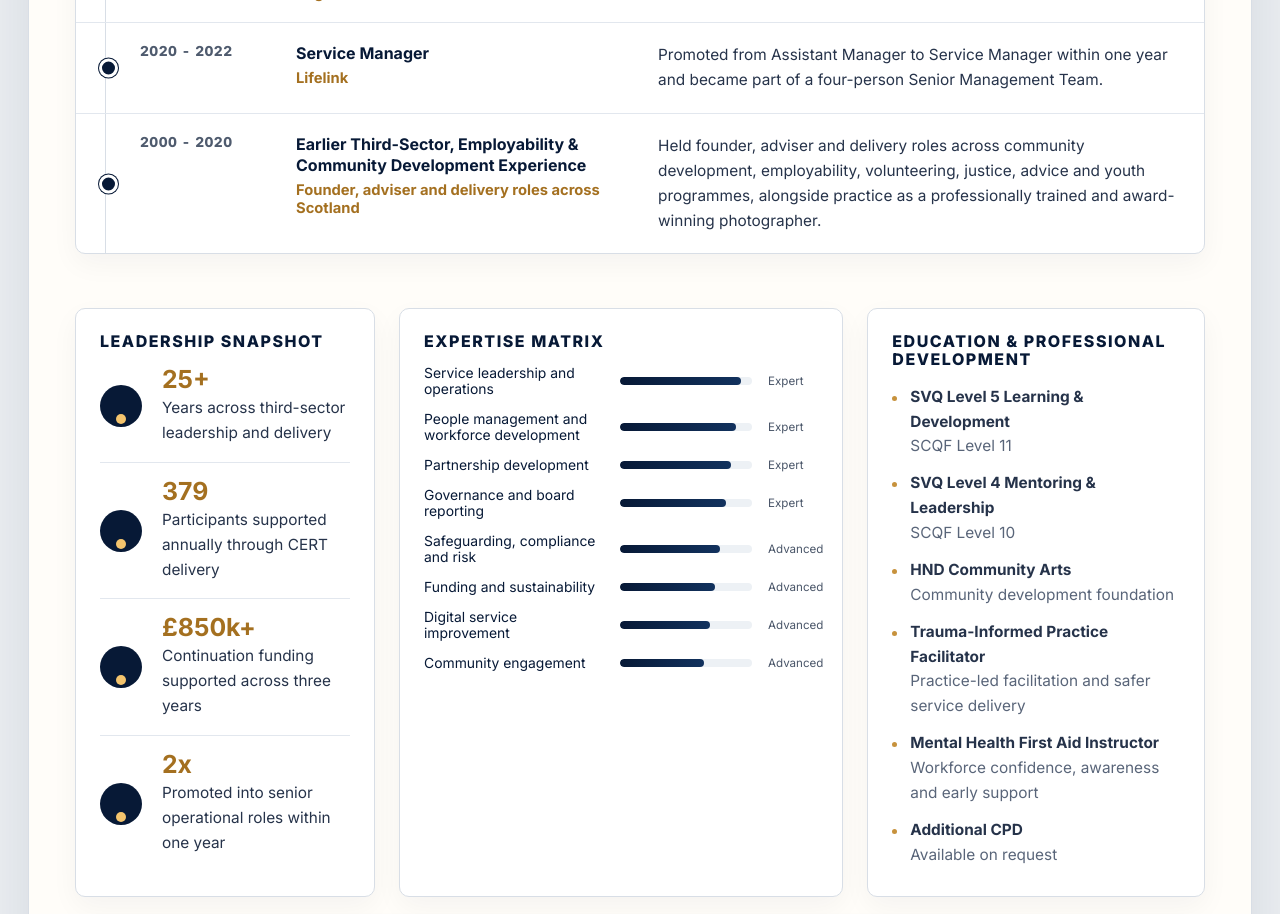
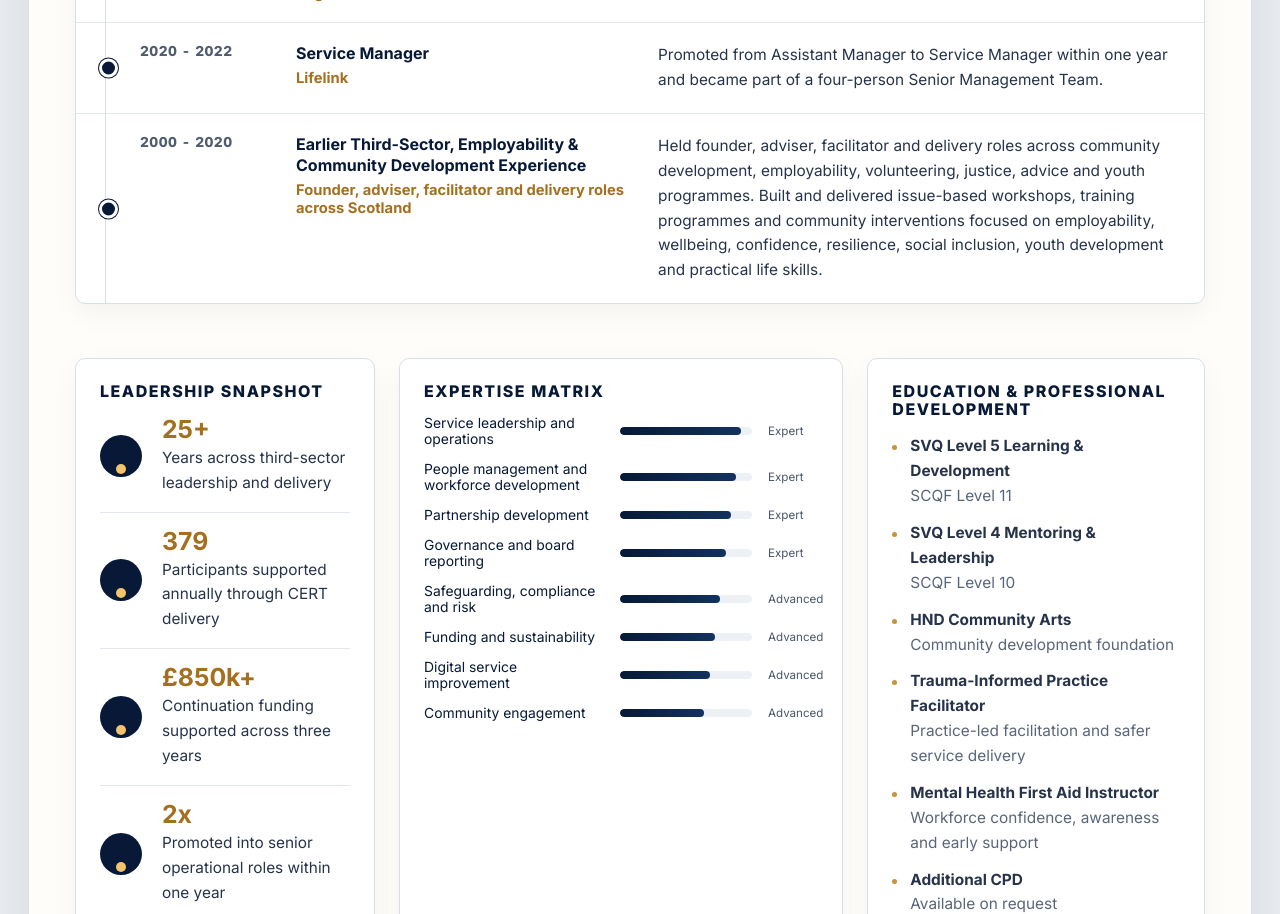
Before and after one commit to Mcsnappy-maker/executive-dossier, a Next.js app: page / in a window 1280 px wide. Shown: the part 1960-2874 px from the top of the page. Built offline with nearby package versions, Linux system fonts and the light colour scheme.

Commit message:
Expand earlier community development experience

```diff
--- a/components/InteractiveCVApp.tsx
+++ b/components/InteractiveCVApp.tsx
@@ -155,15 +155,17 @@ const experience = [
   {
     year: "2000 - 2020",
     role: "Earlier Third-Sector, Employability & Community Development Experience",
-    organisation: "Founder, adviser and delivery roles across Scotland",
+    organisation: "Founder, adviser, facilitator and delivery roles across Scotland",
     intro:
-      "Held founder, adviser and delivery roles across community development, employability, volunteering, justice, advice and youth programmes, alongside practice as a professionally trained and award-winning photographer.",
+      "Held founder, adviser, facilitator and delivery roles across community development, employability, volunteering, justice, advice and youth programmes. Built and delivered issue-based workshops, training programmes and community interventions focused on employability, wellbeing, confidence, resilience, social inclusion, youth development and practical life skills.",
     bullets: [
-      "Founded and led Holistic Enterprises Scotland, delivering training, employability, wellbeing and youth development programmes.",
+      "Founded and led Holistic Enterprises Scotland, designing and delivering training, employability, wellbeing and youth development programmes across Scotland.",
+      "Designed and facilitated issue-based workshops and group programmes for young people, vulnerable adults, jobseekers, community groups and justice-sector participants.",
       "Supported volunteer development, governance and safeguarding improvement with Voluntary Action North Lanarkshire.",
-      "Delivered prison-based employability and mentoring programmes within HM Polmont and other justice settings.",
-      "Provided advice, advocacy and employability support through Citizens Advice Bureau and Routes to Work.",
+      "Delivered prison-based employability, mentoring and personal development programmes within HM Polmont and other justice settings.",
+      "Provided advice, advocacy and employability support to vulnerable individuals through Citizens Advice Bureau and Routes to Work.",
       "Built long-term partnerships with schools, police, social services, councils, prisons and community organisations.",
+      "Turned complex social issues into structured, accessible learning experiences that helped participants build confidence, make decisions and move towards positive outcomes.",
     ],
   },
 ];
```
